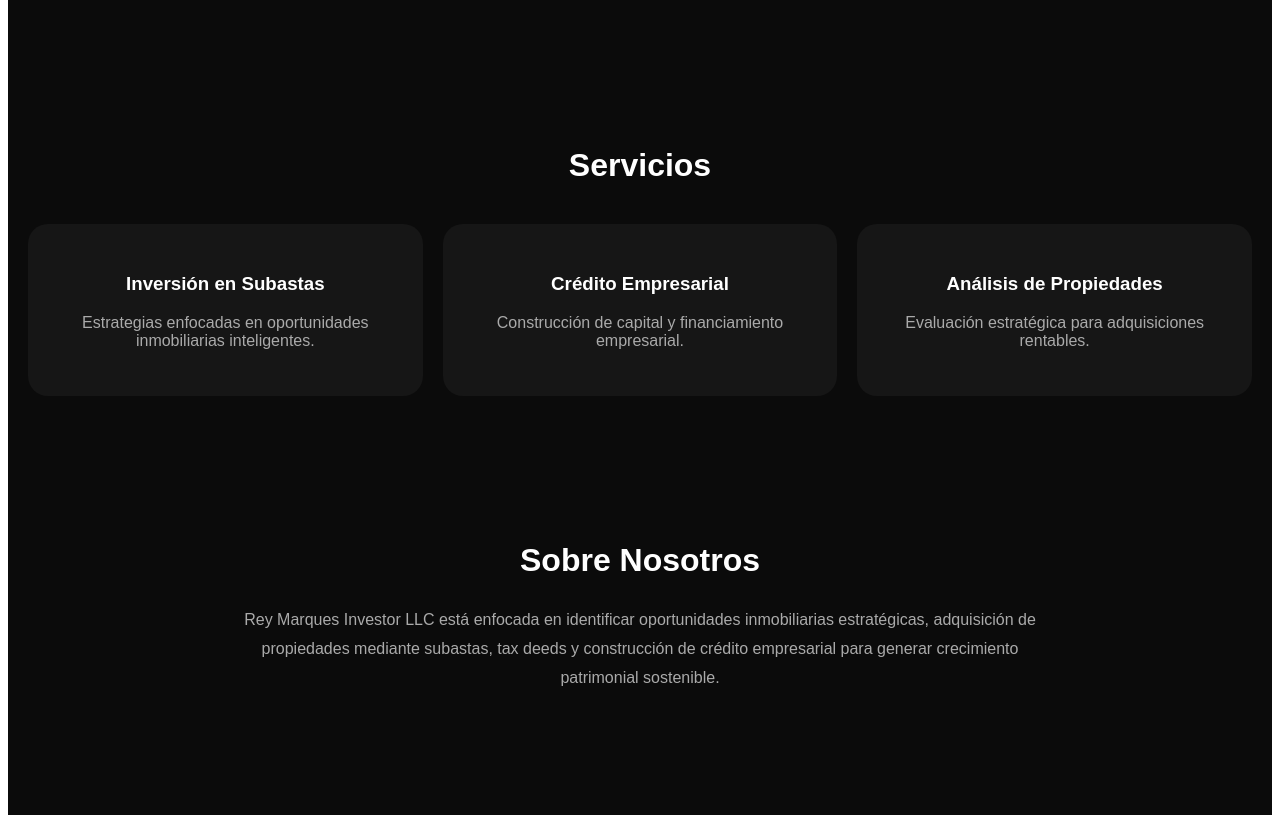
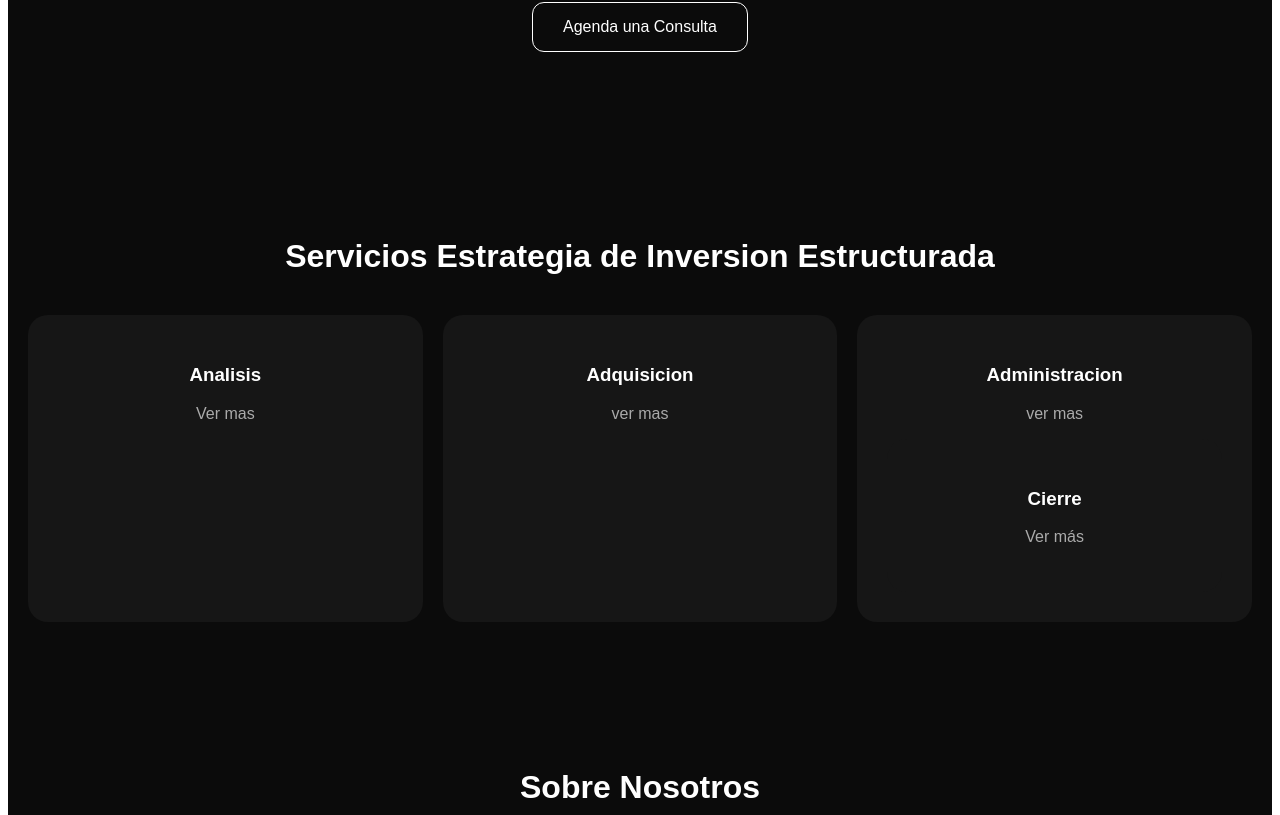
Before and after one commit to rybidgreen-gif/reymarques-web, a Next.js app: page / in a window 1280 px wide. Shown: the part 505-1320 px from the top of the page. Built offline with nearby package versions, Linux system fonts and the light colour scheme.

Commit message:
Update index.js
add about community focused redesign

```diff
--- a/pages/index.js
+++ b/pages/index.js
@@ -67,6 +67,7 @@
           }}
         >
           Rey Marques Investor LLC
+            Construyendo Valor con Integridad, Servicio y Proposito.
         </motion.h1>
 
         <p
@@ -76,7 +77,7 @@
             margin: "20px auto"
           }}
         >
-          Inversión inmobiliaria estratégica con visión moderna y enfoque en crecimiento patrimonial.
+          Rey Marques Investor LLc esta alineada con el desarrollo humano, el servivio y la ayuda social. Construimos un futuro sostenible a traves de oportunidades inmobiliarias inteligentes,restaurando propiedades y fortaleciendo comunidades para las generaciones presentes y futuras.
         </p>
 
         <a href="mailto:info@reymarques.com">
@@ -107,6 +108,7 @@
       >
         <h2 style={{ fontSize: "32px" }}>
           Servicios
+            Estrategia de Inversion Estructurada
         </h2>
 
         <div
@@ -124,9 +126,9 @@
               borderRadius: "20px"
             }}
           >
-            <h3>Inversión en Subastas</h3>
+            <h3>Analisis</h3>
             <p style={{ color: "#aaa" }}>
-              Estrategias enfocadas en oportunidades inmobiliarias inteligentes.
+             Ver mas
             </p>
           </div>
 
@@ -137,9 +139,9 @@
               borderRadius: "20px"
             }}
           >
-            <h3>Crédito Empresarial</h3>
+            <h3>Adquisicion</h3>
             <p style={{ color: "#aaa" }}>
-              Construcción de capital y financiamiento empresarial.
+              ver mas
             </p>
           </div>
 
@@ -150,10 +152,23 @@
               borderRadius: "20px"
             }}
           >
-            <h3>Análisis de Propiedades</h3>
+            <h3>Administracion</h3>
             <p style={{ color: "#aaa" }}>
-              Evaluación estratégica para adquisiciones rentables.
+              ver mas
             </p>
+            <div
+  style={{
+    background: "#161616",
+    padding: "30px",
+    borderRadius: "20px"
+  }}
+>
+  <h3>Cierre</h3>
+
+  <p style={{ color: "#aaa" }}>
+    Ver más
+  </p>
+</div>
           </div>
         </div>
       </section>
@@ -177,10 +192,8 @@
             lineHeight: "1.8"
           }}
         >
-          Rey Marques Investor LLC está enfocada en identificar oportunidades
-          inmobiliarias estratégicas, adquisición de propiedades mediante
-          subastas, tax deeds y construcción de crédito empresarial para generar
-          crecimiento patrimonial sostenible.
+         Rey Marques Investor LLC identifica oportunidades inmobiliarias estratégicas mediante la adquisición y recuperación de propiedades. Nuestro objetivo es restaurar activos, fortalecer comunidades y promover el desarrollo sostenible a través de una administración responsable y una visión de largo plazo.
+Operamos bajo principios de integridad, servicio y responsabilidad, buscando generar valor económico y social para las comunidades donde trabajamos.
         </p>
       </section>
          {/* Contact */}
```
